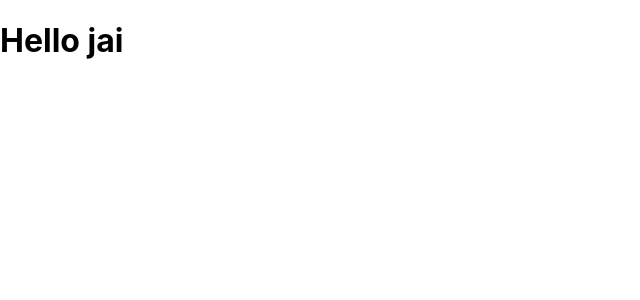
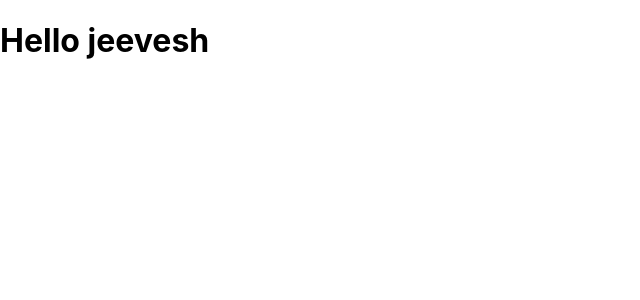
Before and after one commit to Jwarni/my-app, a React (Create React App) app: page / in a window 1280 px wide. Shown: the top 300 px of the page, without its empty margins (0-640 px from the left). Built offline with nearby package versions, Linux system fonts and the light colour scheme.

Commit message:
April 11, 2021 4:02 PM

```diff
--- a/src/App.js
+++ b/src/App.js
@@ -4,7 +4,7 @@ import HelloWorld from './Components/HelloWorld';
 function App() {
   return (
     <div>
-     <HelloWorld name="jai" />
+     <HelloWorld name="jeevesh" />
 
 
 
```
